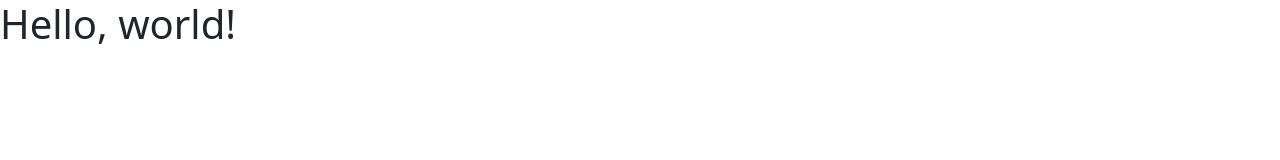
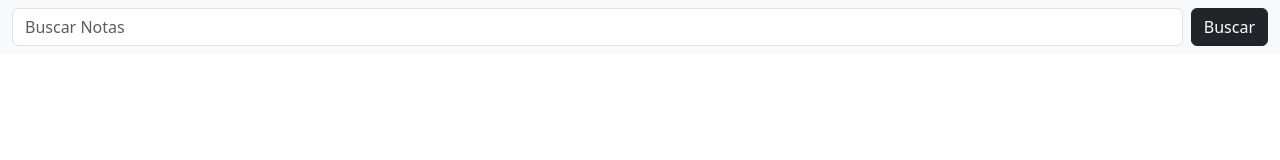
Before and after one commit to GonzaEscobar08/ProyectoIndividualGE, a plain HTML site: page index.html in a window 1280 px wide. Drawn offline with nearby package versions, Linux system fonts and the light colour scheme.

Commit message:
agrego input y boton

```diff
--- a/index.html
+++ b/index.html
@@ -3,11 +3,19 @@
   <head>
     <meta charset="utf-8">
     <meta name="viewport" content="width=device-width, initial-scale=1">
-    <title>Bootstrap demo</title>
+    <title>Proyecto Individual</title>
     <link href="https://cdn.jsdelivr.net/npm/bootstrap@5.3.0-alpha2/dist/css/bootstrap.min.css" rel="stylesheet" integrity="sha384-aFq/bzH65dt+w6FI2ooMVUpc+21e0SRygnTpmBvdBgSdnuTN7QbdgL+OapgHtvPp" crossorigin="anonymous">
   </head>
   <body>
-    <h1>Hello, world!</h1>
+    <!-- <h1>Hello, world!</h1> -->
+    <nav class="navbar bg-body-tertiary">
+        <div class="container-fluid">
+          <form class="d-flex w-100 " role="search">
+            <input class="form-control  me-2" type="search" placeholder="Buscar Notas" aria-label="Search">
+            <button class="btn btn-dark"" type="submit">Buscar</button>
+          </form>
+        </div>
+    </nav>
     <script src="https://cdn.jsdelivr.net/npm/bootstrap@5.3.0-alpha2/dist/js/bootstrap.bundle.min.js" integrity="sha384-qKXV1j0HvMUeCBQ+QVp7JcfGl760yU08IQ+GpUo5hlbpg51QRiuqHAJz8+BrxE/N" crossorigin="anonymous"></script>
   </body>
 </html>
```
